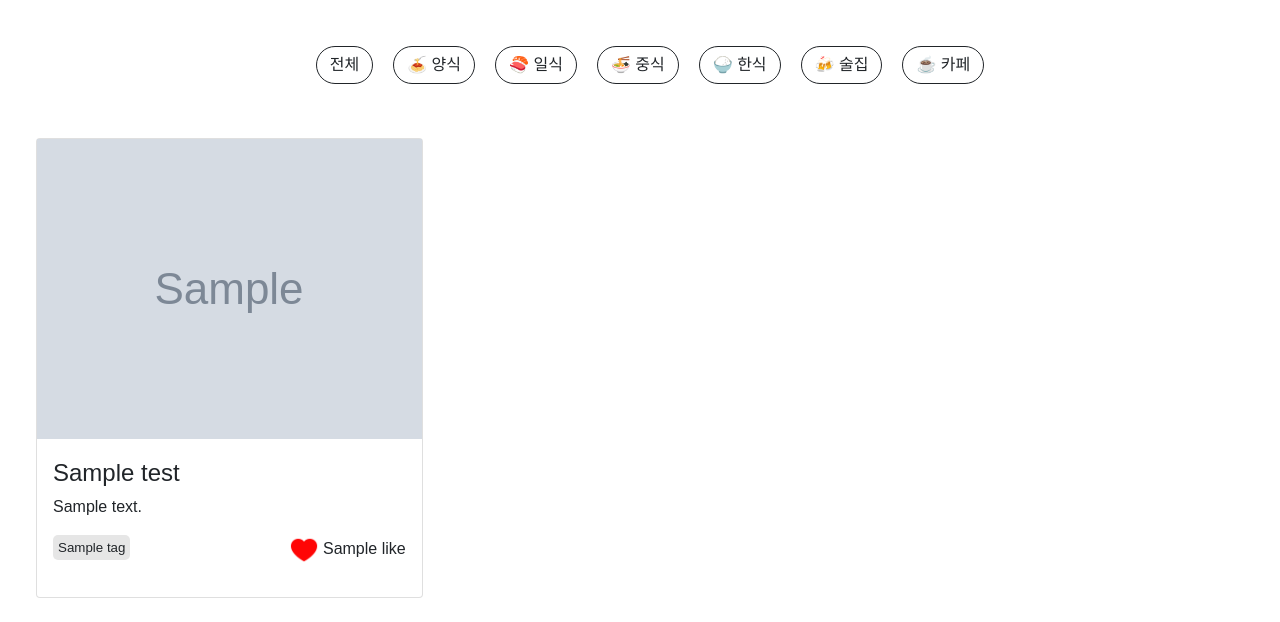
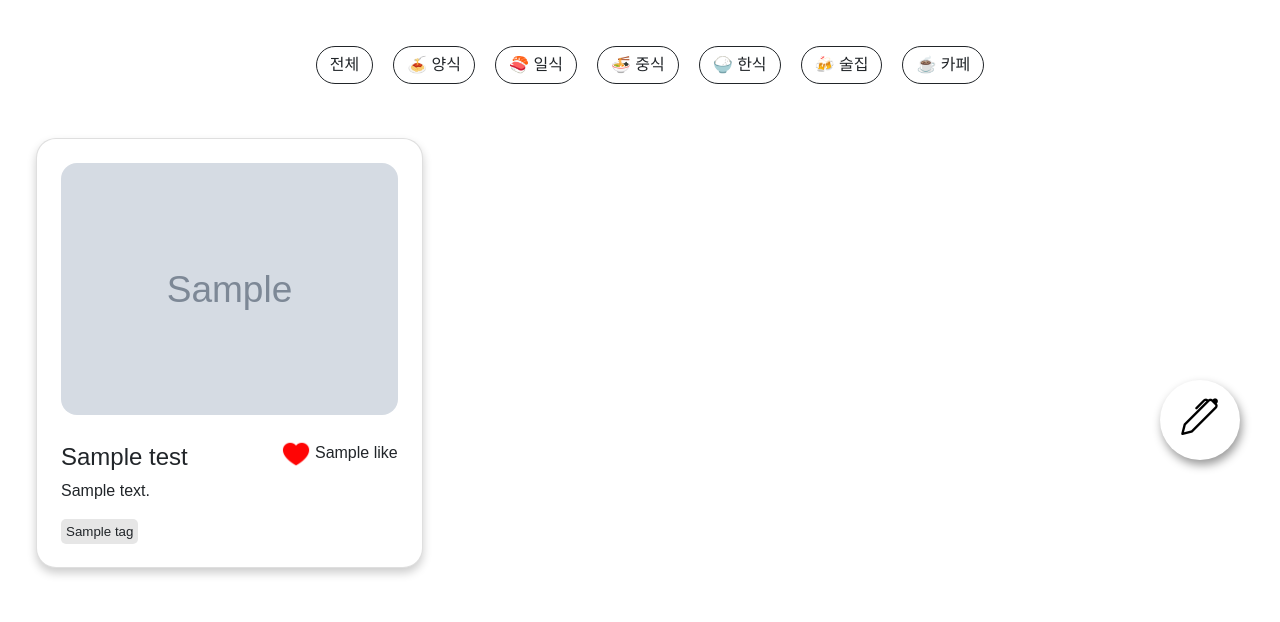
Before and after one commit to Team-DAEGU/today_food, a Flask app: page / in a window 1280 px wide. Shown: the part 300-922 px from the top of the page. After the commit the page ends 876 px from the top, so only its background shows below. Run offline with Flask 3, Linux system fonts and the light colour scheme; grey boxes marked "Sample" are stand-in pictures; a database or web service that is not in the repository returns one stand-in record (values such as "Sample title").

Commit message:
add floating post-button

```diff
--- a/static/css/index.css
+++ b/static/css/index.css
@@ -29,10 +29,35 @@
     border-radius: 20px;
 }
 
+/* 카드뷰 */
+.card {
+    border-radius: 20px;
+    box-shadow: 0 5px 10px rgba(0,0,0,.2);
+}
+
+.store-thumnail {
+    height: 300px;
+    object-fit: cover;
+    border-radius: 40px;
+}
 
 .title {
     font-size: 18pt;
     font-weight: 500;
+}
+
+.like {
+    height: 30px;
+}
+
+.like-btn {
+    text-decoration:none;
+}
+
+.title-like {
+    display: flex;
+    flex-direction: row;
+    justify-content: space-between;
 }
 
 .address {
@@ -46,21 +71,21 @@
     border-radius: 5px;
 }
 
-.like {
-    height: 30px;
+/* 게시글 작성 버튼 */
+.float {
+    position: fixed;
+    bottom: 40px;
+    right: 40px;
+    width: 80px;
+    height: 80px;
+    background-color: white;
+    border-radius: 50px;
+    text-align: center;
+    box-shadow: 2px 5px 10px #999;
+    padding-top: 10px;
 }
 
-.like-btn {
-    text-decoration:none;
+.bi-pen {
+    font-size: 28pt;
+    color: black;
 }
-
-.tag-like {
-    display: flex;
-    flex-direction: row;
-    justify-content: space-between;
-}
-
-.store-thumnail {
-    height: 300px;
-    object-fit: cover;
-}
--- a/templates/index.html
+++ b/templates/index.html
@@ -9,6 +9,7 @@
     <!-- BootsStrap -->
     <link href="https://cdn.jsdelivr.net/npm/bootstrap@5.0.2/dist/css/bootstrap.min.css" rel="stylesheet"
         integrity="sha384-EVSTQN3/azprG1Anm3QDgpJLIm9Nao0Yz1ztcQTwFspd3yD65VohhpuuCOmLASjC" crossorigin="anonymous">
+    <link rel="stylesheet" href="https://cdn.jsdelivr.net/npm/bootstrap-icons@1.10.5/font/bootstrap-icons.css">
     <script src="https://ajax.googleapis.com/ajax/libs/jquery/3.5.1/jquery.min.js"></script>
     <script src="https://cdn.jsdelivr.net/npm/bootstrap@5.0.2/dist/js/bootstrap.bundle.min.js"
         integrity="sha384-MrcW6ZMFYlzcLA8Nl+NtUVF0sA7MsXsP1UyJoMp4YLEuNSfAP+JcXn/tWtIaxVXM"
@@ -17,6 +18,7 @@
     <link rel="stylesheet" href="/static/css/default.css" type="text/css">
     <link rel="stylesheet" href="/static/css/index.css" type="text/css">
 </head>
+
 <body>
     <div class="banner">
         <h1>대구 오늘 뭐먹지?</h1>
@@ -34,18 +36,12 @@
     </div>
     <div class="store-list row row-cols-1 row-cols-md-3 g-4  m-4">
         {% for e in data %}
-        <div class="col" id="{{ e['num'] }}" > <!-- card 시작-->
+        <div class="col" id="{{ e['num'] }}"> <!-- card 시작-->
             <div class="card h-100">
-                <img class="store-thumnail" src="{{ e['img_url'] }}" class="card-img-top" alt="...">
-                <div class="card-body">
-                    <p class="title mb-1">{{ e['title'] }} </p>
-                    <p class="address">{{ e['address'] }}</p>
-                    <p class="tag-like">
-                        <span class="tag-list">
-                            {% for tag in e['tags'] %}
-                            <span class="tag">{{ tag }}</span>
-                            {% endfor %}
-                        </span>
+                <img class="store-thumnail p-4" src="{{ e['img_url'] }}" class="card-img-top" alt="...">
+                <div class="card-body p-4 pt-0">
+                    <p class="title-like mb-1">
+                        <span class="title">{{ e['title'] }}</span>
                         <span>
                             <a class="like-btn">
                                 {% if e['like'] == 0 %}
@@ -57,11 +53,23 @@
                             {{ e['like'] }}
                         </span>
                     </p>
+                    <p class="address">{{ e['address'] }}</p>
+                    <span class="tag-list">
+                        {% for tag in e['tags'] %}
+                        <span class="tag">{{ tag }}</span>
+                        {% endfor %}
+                    </span>
                 </div>
             </div>
         </div> <!-- card 끝-->
         {% endfor %}
+
+        <!-- 게시글 작성 버튼 -->
+        <a href="/posts" class=" float">
+            <i class="bi bi-pen"></i>
+        </a>
     </div>
     <script src="/static/js/index.js"></script>
 </body>
+
 </html>
```
